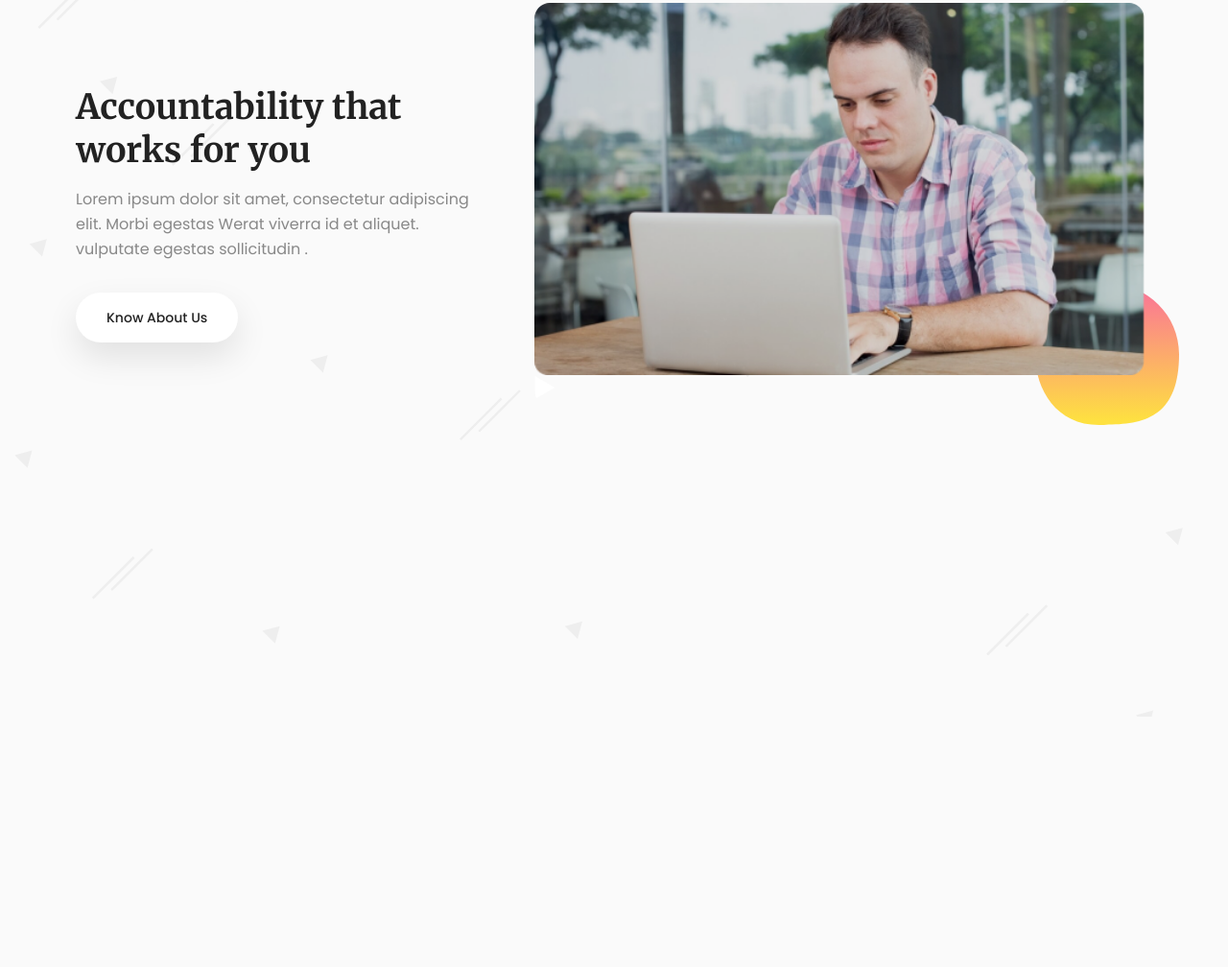
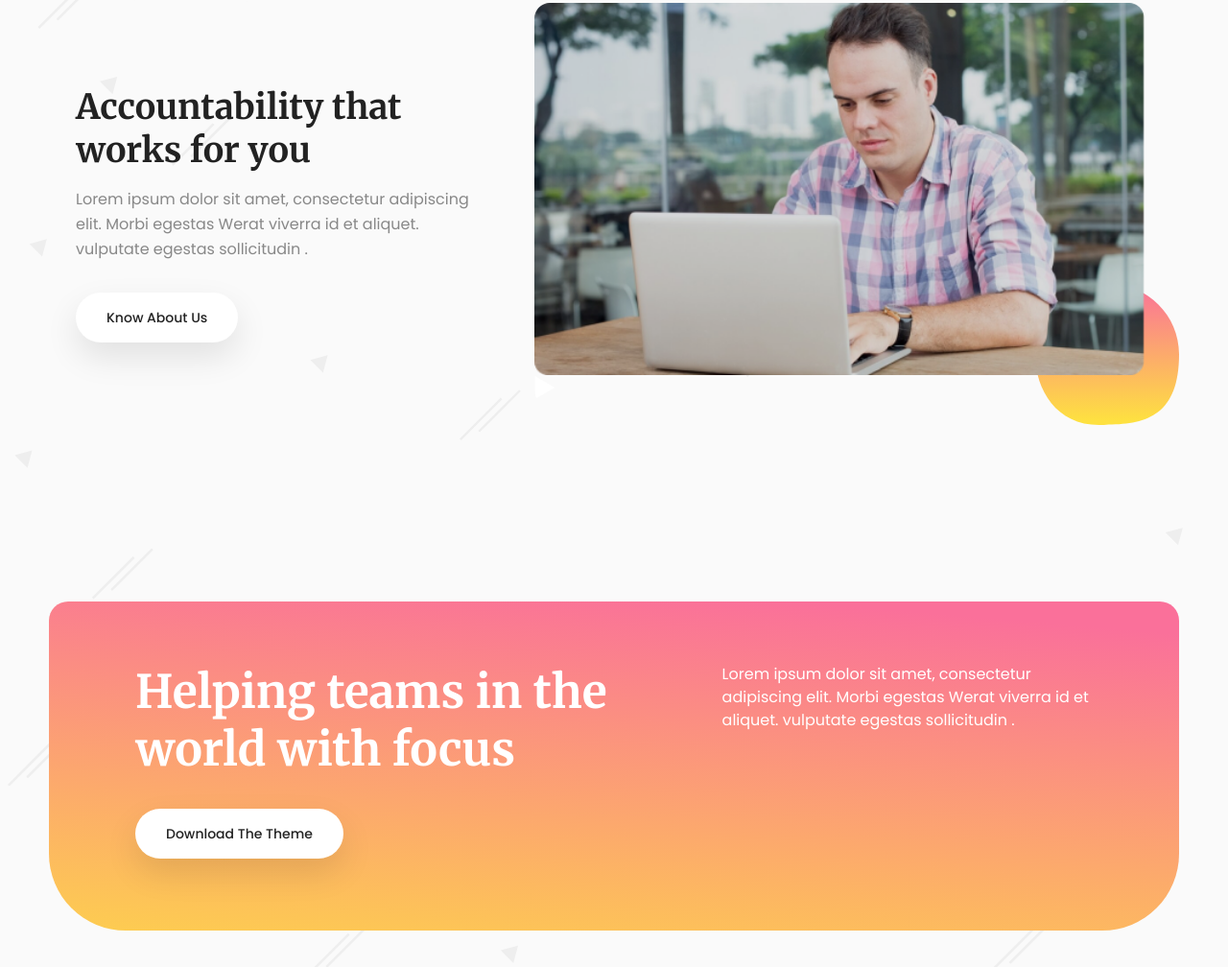
Before and after one commit to ntdung6868/BC82-Capstone-Tailwind, a website: page src/index.html in a window 1280 px wide. Shown: the part 2503-3511 px from the top of the page at 96% size. Before the commit the page ends 3250 px from the top, so only its background shows below. Drawn offline with nearby package versions, Linux system fonts and the light colour scheme.

Commit message:
Add Action

```diff
--- a/src/index.html
+++ b/src/index.html
@@ -423,7 +423,7 @@
                         </div>
                     </div>
                     <div class="flex flex-col lg:flex-row items-center w-full lg:mt-0">
-                        <div class="w-full lg:w-[60%] lg:order-2 ">
+                        <div class="w-full lg:w-[60%] lg:order-2">
                             <div class="video relative pb-5 pr-9">
                                 <div class="video-thumbnail overflow-hidden rounded-2xl">
                                     <img
@@ -475,7 +475,30 @@
             <!-- Reviews -->
 
             <!-- Action -->
-            <section class="px-5 py-20 xl:py-[120px]"></section>
+            <section class="px-5 py-20 xl:py-[120px]">
+                <div class="container">
+                    <div
+                        class="bg-gradient flex flex-col lg:flex-row gap-8 justify-center rounded-b-[80px] rounded-t-[20px] px-[30px] lg:px-[90px] pb-[75px] pt-16"
+                    >
+                        <div class="w-full lg:w-[60%]">
+                            <h2 class="heading text-4xl md:text-5xl md:leading-tight text-white">
+                                Helping teams in the world with focus
+                            </h2>
+                            <a
+                                class="btn h-[52px] shadow-[0px_15px_34px_rgba(0,0,0,0.1)] hover:shadow-[0px_10px_45px_rgba(0,0,0,0.05)] mt-8"
+                                href="#!"
+                                >Download The Theme</a
+                            >
+                        </div>
+                        <div class="w-full lg:w-[40%] mt-8 lg:mt-0">
+                            <p class="text-white">
+                                Lorem ipsum dolor sit amet, consectetur adipiscing elit. Morbi egestas Werat viverra id
+                                et aliquet. vulputate egestas sollicitudin .
+                            </p>
+                        </div>
+                    </div>
+                </div>
+            </section>
         </main>
         <footer class="footer bg-theme-light/50"></footer>
     </body>
--- a/src/input.css
+++ b/src/input.css
@@ -49,3 +49,7 @@ body {
 .tab-nav-item.active {
     @apply bg-[#fe601966];
 }
+
+.bg-gradient {
+    background-image: linear-gradient(184.78deg, #fa709a 7.64%, #fee140 120.07%);
+}
```
Also changed, not shown: src/output.css.
